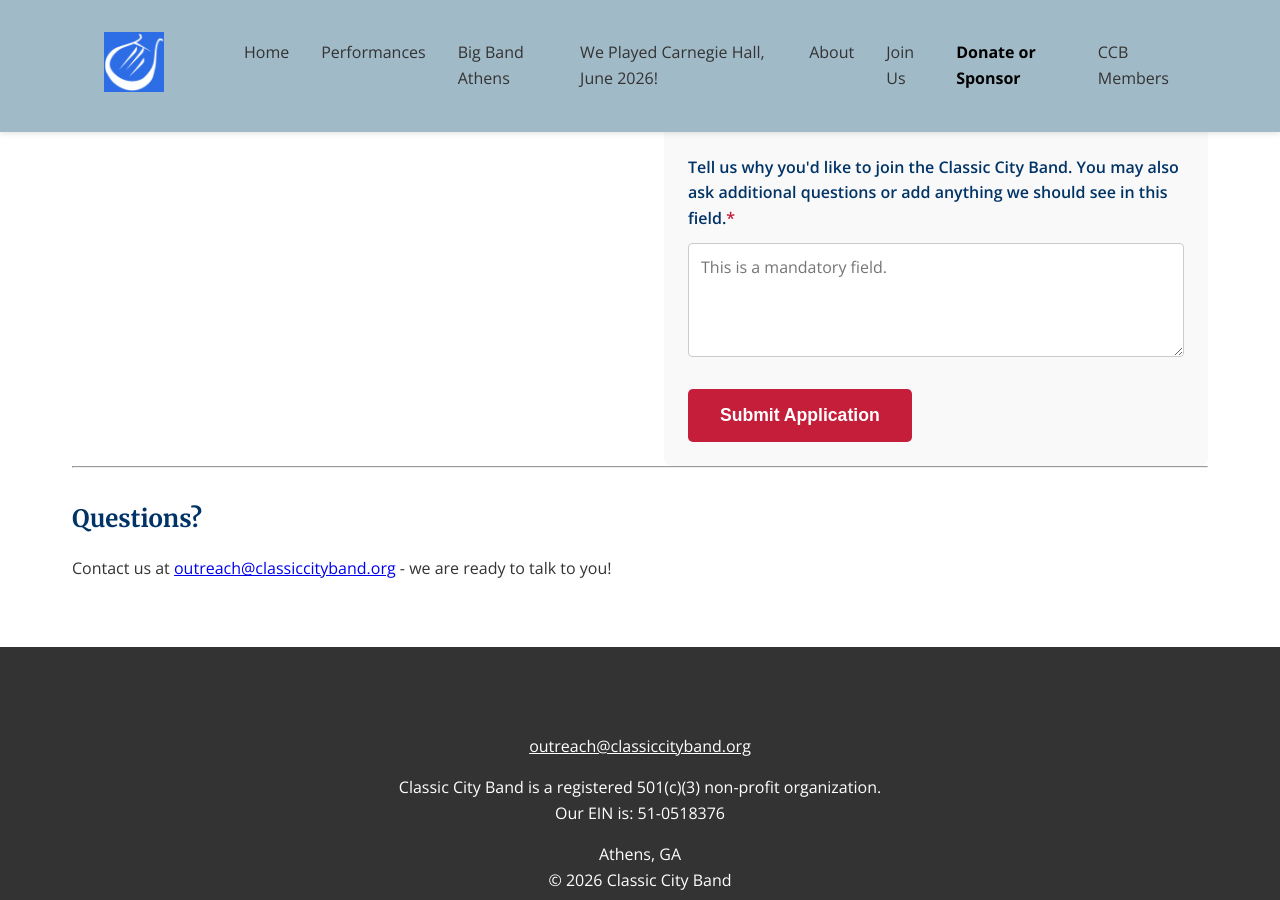
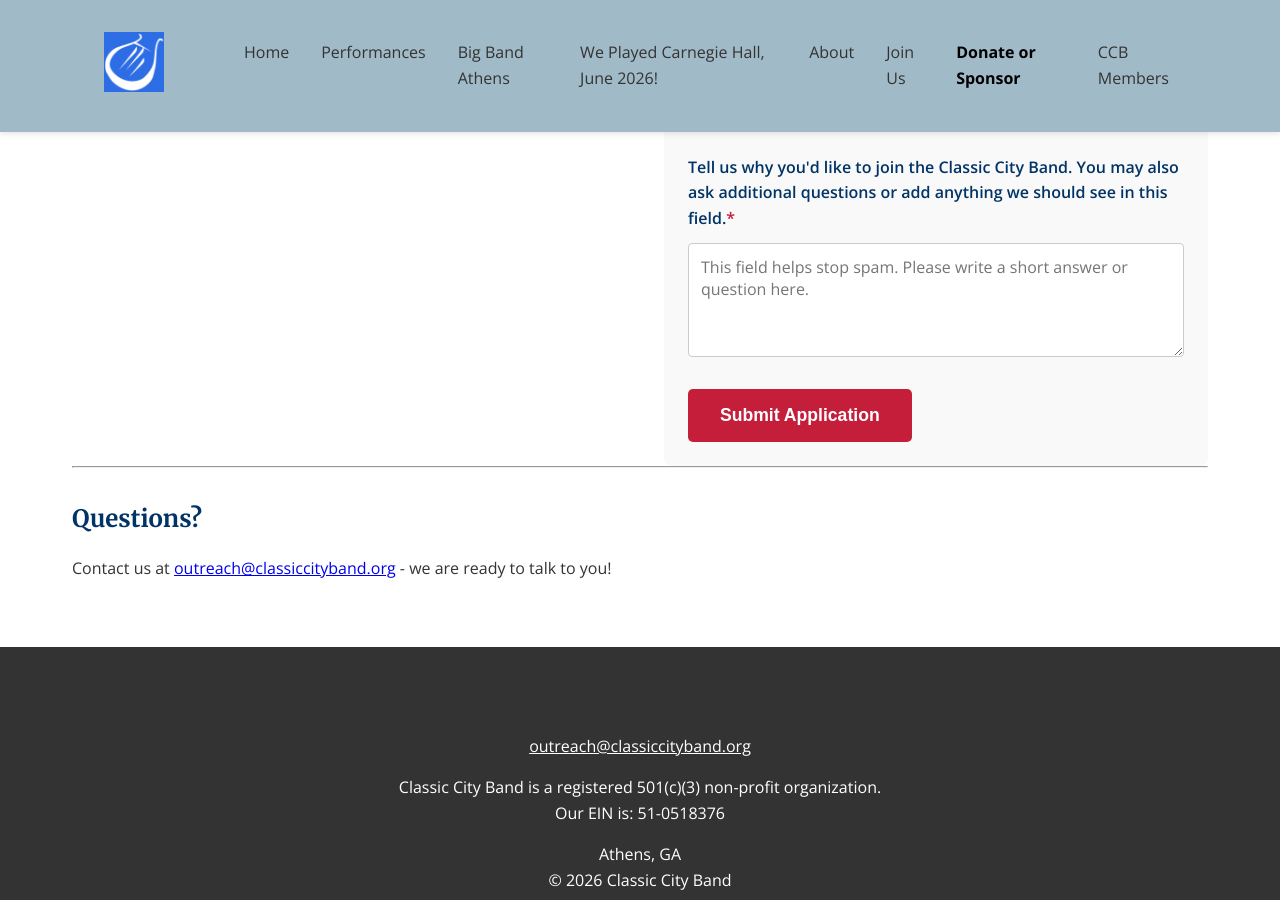
Before and after one commit to webmasterCCB/CCBwebsite, a Jekyll site: the page built from join.md, in a window 1280 px wide and 900 px high, scrolled down 1580 px. Built offline with Jekyll 4.4.1, drawn with Linux system fonts in a browser that asks for light colours; comment, search, counter and statistics services are not loaded.

Commit message:
Update join.md

```diff
--- a/join.md
+++ b/join.md
@@ -215,7 +215,7 @@ Classic City Band welcomes musicians of all levels who are passionate about maki
 
   <!-- Additional Information -->
   <span class="section-title">Tell us why you'd like to join the Classic City Band. You may also ask additional questions or add anything we should see in this field.<span class="required">*</span></span>
-  <textarea id="additional" name="additionalInfo" rows="4" minlength="20" placeholder="This is a mandatory field." required></textarea>
+  <textarea id="additional" name="additionalInfo" rows="4" minlength="20" placeholder="This field helps stop spam. Please write a short answer or question here." required></textarea>
 
   <!-- Submit Button -->
   <button type="submit">Submit Application</button>
```
